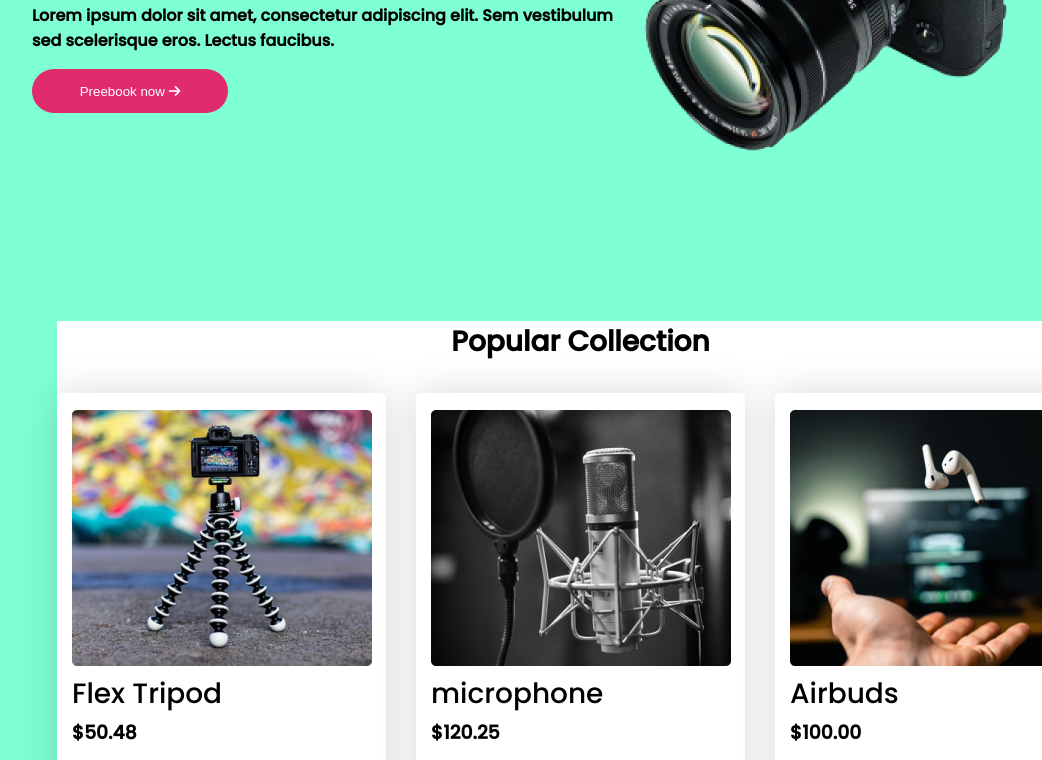
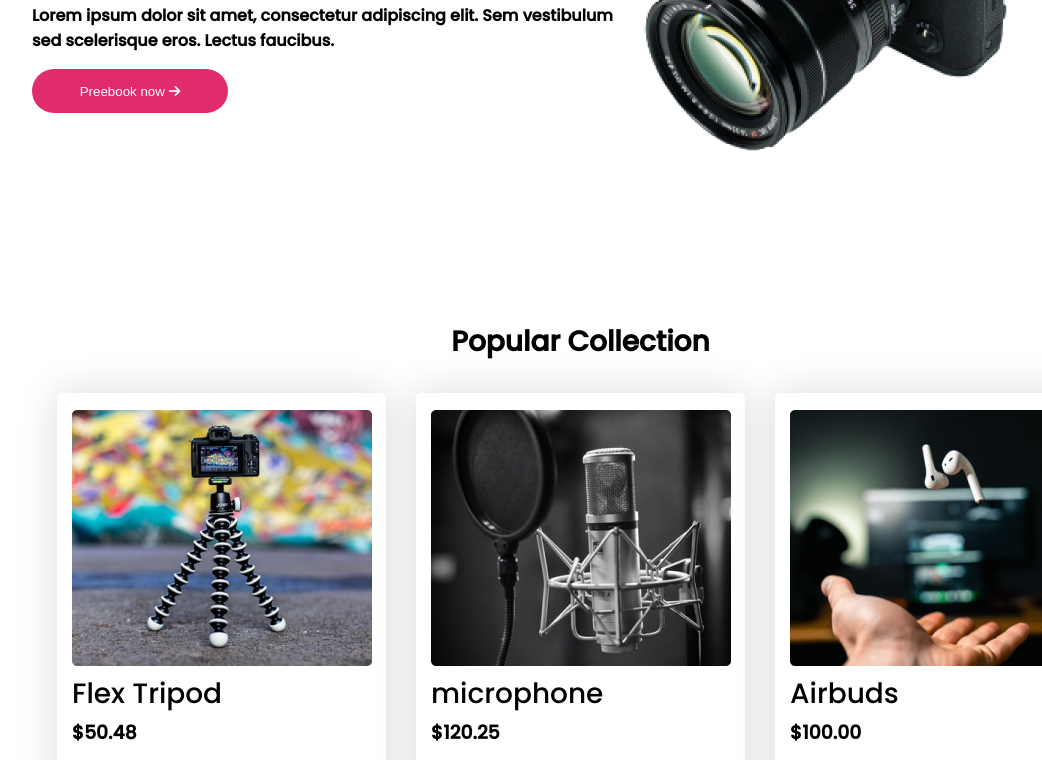
Before and after one commit to Tuhinbd71/project-number-two, a plain HTML site: page index.html in a window 1280 px wide. Shown: the part 462-1222 px from the top of the page, without its empty margins (96-1138 px from the left). Drawn offline with Linux system fonts and the light colour scheme.

Commit message:
rept commit

```diff
--- a/styles/style.css
+++ b/styles/style.css
@@ -9,7 +9,7 @@ body{
     height: 3306px;
     overflow-x: hidden;
     font-family: 'Poppins', sans-serif;
-    background-color: aquamarine;
+    background-color: #fff;
 }
 
 
@@ -164,3 +164,12 @@ li{
 .socials a{
     color: white;
 }
+
+
+/* media querys */
+
+
+/* Mobile devices */
+@media screen {
+
+}
```
